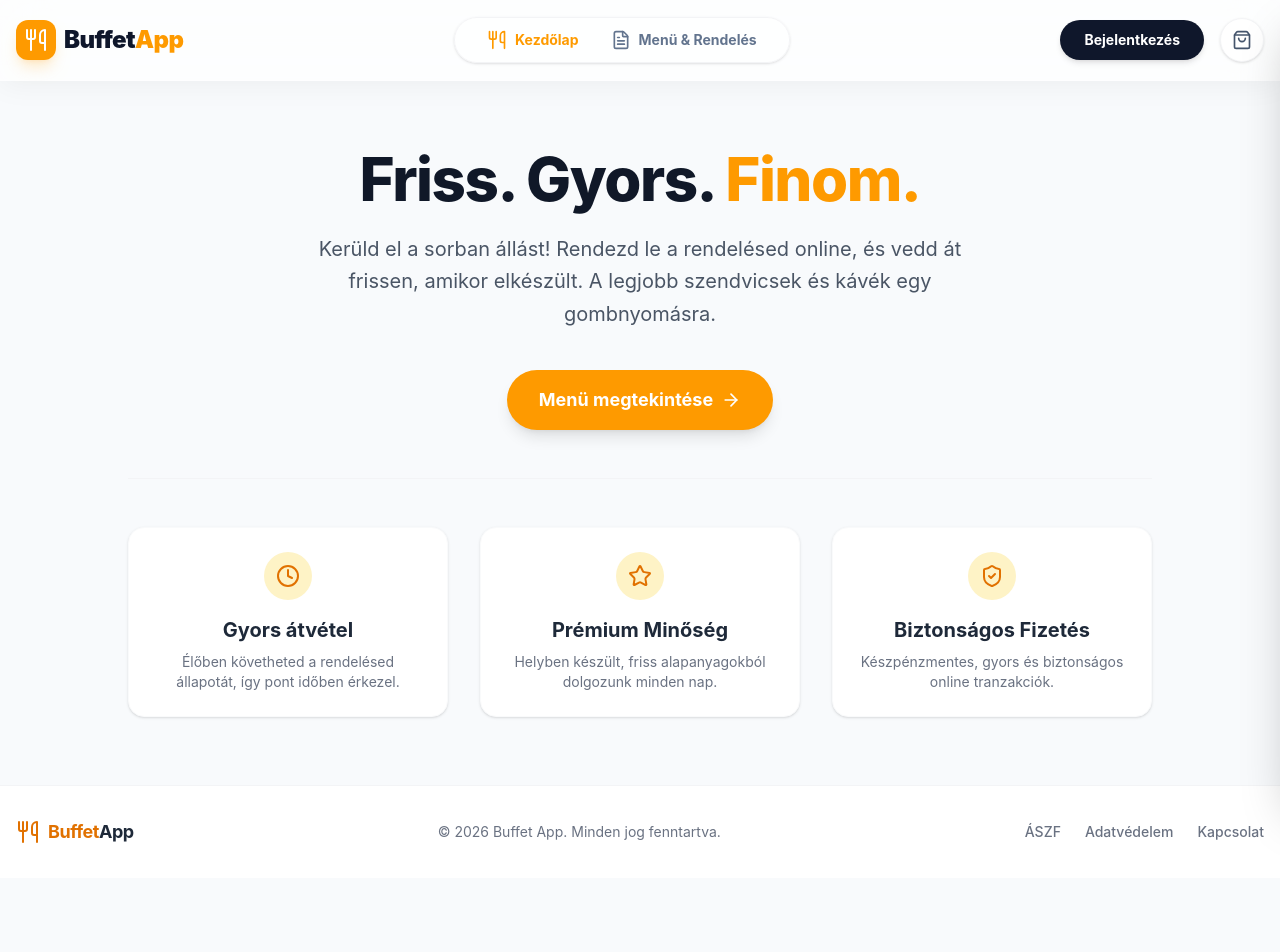
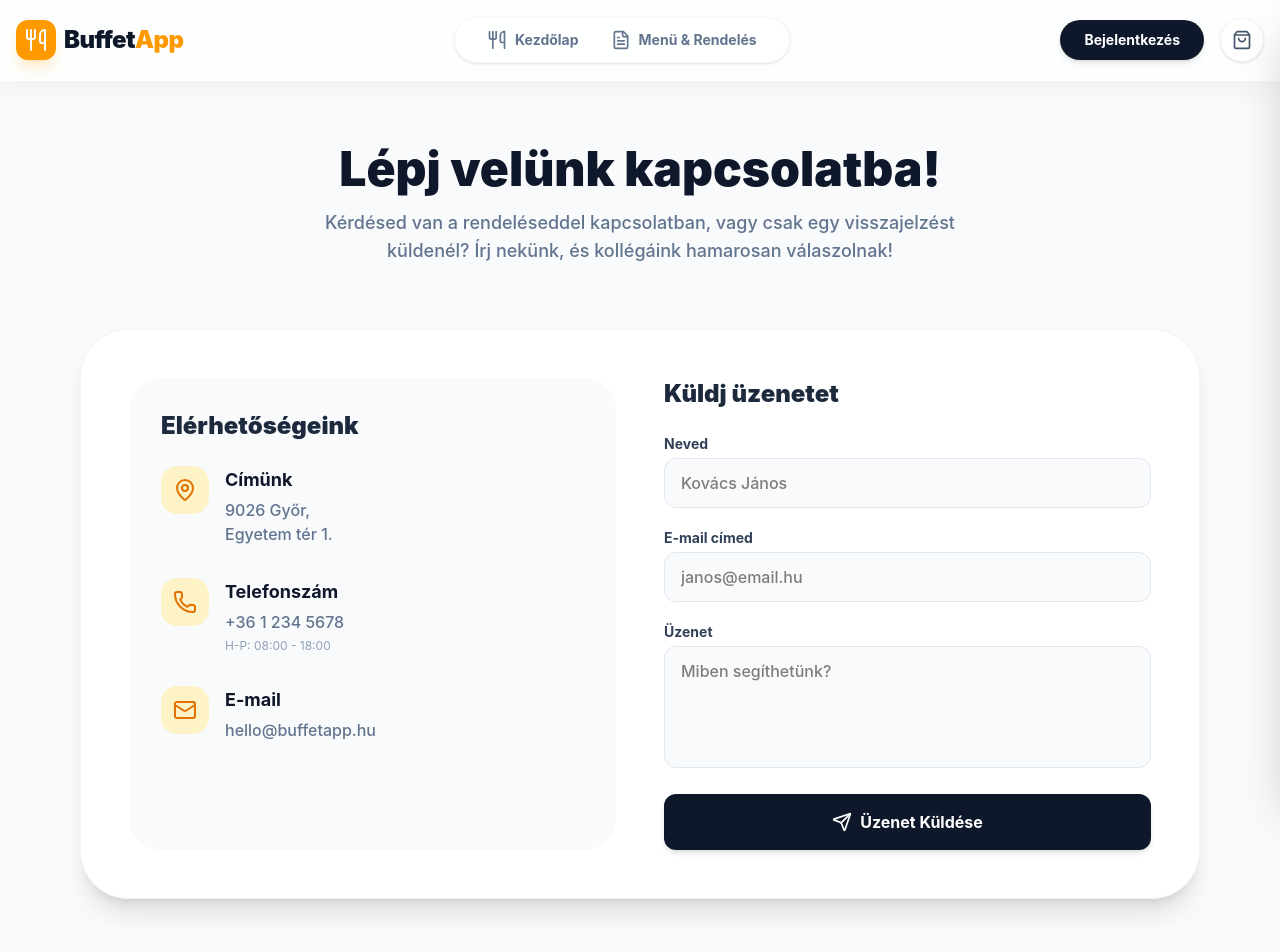
Before and after one commit to Henlorata/buffet-web-app, a React (Vite) app in the folder frontend/: page /contact in a window 1280 px wide. Before the commit this address led to /home. Shown: the top 952 px of the page. Before the commit the page ends 878 px from the top, so only its background shows below. Built offline with nearby package versions, Linux system fonts and the light colour scheme.

Commit message:
Feature: Add Terms, Privacy, and Contact pages with routing

```diff
--- a/frontend/src/App.tsx
+++ b/frontend/src/App.tsx
@@ -22,6 +22,9 @@ import TrackingPage from "./pages/TrackingPage";
 import Products from "./pages/Products";
 import Users from "./pages/Users";
 import Stats from "./pages/Stats";
+import Terms from "./pages/Terms";
+import Privacy from "./pages/Privacy";
+import Contact from "./pages/Contact";
 
 const queryClient = new QueryClient({
   defaultOptions: { queries: { refetchOnWindowFocus: false, retry: 1 } },
@@ -73,6 +76,9 @@ export default function App() {
               <Route path="/" element={<Navigate to="/home" />} />
               <Route path="/home" element={<HomePage />} />
               <Route path="/order" element={<OrderPage />} />
+              <Route path="/terms" element={<Terms />} />
+              <Route path="/privacy" element={<Privacy />} />
+              <Route path="/contact" element={<Contact />} />
 
               {/* Auth */}
               <Route path="/login" element={!isLoggedIn ? <LoginPage /> : <Navigate to="/order" />} />
--- a/frontend/src/components/Footer.tsx
+++ b/frontend/src/components/Footer.tsx
@@ -1,32 +1,31 @@
+import { Link } from 'react-router-dom';
 import { Utensils } from 'lucide-react';
-import { Link } from 'react-router-dom';
 
 export default function Footer() {
+  const currentYear = new Date().getFullYear();
+
   return (
-    <footer className="bg-white border-t border-gray-100 mt-auto">
-      <div className="container mx-auto px-4 py-8">
-        <div className="flex flex-col md:flex-row justify-between items-center gap-4">
+    <footer className="bg-white border-t border-slate-100 mt-auto">
+      <div className="container mx-auto px-4 py-10">
+        <div className="flex flex-col md:flex-row justify-between items-center gap-6">
 
           {/* Logo */}
-          <div className="flex items-center gap-2 text-amber-600">
-            <Utensils className="w-6 h-6" />
-            <span className="text-lg font-bold tracking-tight">
-              Buffet<span className="text-gray-800">App</span>
-            </span>
+          <div className="flex items-center gap-2 text-amber-500 opacity-80 hover:opacity-100 transition-opacity">
+            <Utensils className="w-5 h-5" />
+            <span className="text-lg font-black tracking-tight text-slate-900">Buffet<span className="text-amber-500">App</span></span>
+          </div>
+
+          {/* Navigáció */}
+          <div className="flex flex-wrap justify-center gap-x-8 gap-y-4">
+            <Link to="/terms" className="text-sm font-bold text-slate-500 hover:text-amber-500 transition-colors">ÁSZF</Link>
+            <Link to="/privacy" className="text-sm font-bold text-slate-500 hover:text-amber-500 transition-colors">Adatvédelem</Link>
+            <Link to="/contact" className="text-sm font-bold text-slate-500 hover:text-amber-500 transition-colors">Kapcsolat</Link>
           </div>
 
           {/* Copyright */}
-          <p className="text-sm text-gray-500">
-            © {new Date().getFullYear()} Buffet App. Minden jog fenntartva.
-          </p>
-
-          {/* Links */}
-          <div className="flex gap-6 text-sm font-medium text-gray-500">
-            <Link to="/" className="hover:text-amber-600 transition-colors">ÁSZF</Link>
-            <Link to="/" className="hover:text-amber-600 transition-colors">Adatvédelem</Link>
-            <Link to="/" className="hover:text-amber-600 transition-colors">Kapcsolat</Link>
+          <div className="text-sm font-medium text-slate-400">
+            &copy; {currentYear} BuffetApp. Minden jog fenntartva.
           </div>
-
         </div>
       </div>
     </footer>
--- /dev/null
+++ b/frontend/src/pages/Contact.tsx
@@ -0,0 +1,72 @@
+import { Mail, Phone, MapPin, Send } from 'lucide-react';
+import { toast } from 'sonner';
+
+export default function Contact() {
+  const handleSubmit = (e: React.FormEvent) => {
+    e.preventDefault();
+    toast.success('Üzenet sikeresen elküldve! Hamarosan felvesszük veled a kapcsolatot.');
+    (e.target as HTMLFormElement).reset();
+  };
+
+  return (
+    <div className="max-w-6xl mx-auto pt-8 pb-16 animate-in fade-in duration-500 px-4">
+      <div className="text-center mb-16">
+        <h1 className="text-4xl md:text-5xl font-black text-slate-900 mb-4">Lépj velünk kapcsolatba!</h1>
+        <p className="text-lg text-slate-500 font-medium max-w-2xl mx-auto">Kérdésed van a rendeléseddel kapcsolatban, vagy csak egy visszajelzést küldenél? Írj nekünk, és kollégáink hamarosan válaszolnak!</p>
+      </div>
+
+      <div className="grid grid-cols-1 lg:grid-cols-2 gap-12 bg-white rounded-[3rem] p-8 md:p-12 shadow-xl border border-slate-100">
+
+        <div className="space-y-8 bg-slate-50 p-8 rounded-[2rem]">
+          <h3 className="text-2xl font-black text-slate-800 mb-6">Elérhetőségeink</h3>
+
+          <div className="flex items-start gap-4">
+            <div className="bg-amber-100 text-amber-600 p-3 rounded-2xl"><MapPin className="w-6 h-6" /></div>
+            <div>
+              <p className="font-bold text-slate-900 text-lg">Címünk</p>
+              <p className="text-slate-500 font-medium mt-1">9026 Győr,<br />Egyetem tér 1.</p>
+            </div>
+          </div>
+
+          <div className="flex items-start gap-4">
+            <div className="bg-amber-100 text-amber-600 p-3 rounded-2xl"><Phone className="w-6 h-6" /></div>
+            <div>
+              <p className="font-bold text-slate-900 text-lg">Telefonszám</p>
+              <p className="text-slate-500 font-medium mt-1">+36 1 234 5678</p>
+              <p className="text-xs text-slate-400 mt-1">H-P: 08:00 - 18:00</p>
+            </div>
+          </div>
+
+          <div className="flex items-start gap-4">
+            <div className="bg-amber-100 text-amber-600 p-3 rounded-2xl"><Mail className="w-6 h-6" /></div>
+            <div>
+              <p className="font-bold text-slate-900 text-lg">E-mail</p>
+              <p className="text-slate-500 font-medium mt-1">hello@buffetapp.hu</p>
+            </div>
+          </div>
+        </div>
+
+        <div>
+          <h3 className="text-2xl font-black text-slate-800 mb-6">Küldj üzenetet</h3>
+          <form onSubmit={handleSubmit} className="space-y-5">
+            <div>
+              <label className="block text-sm font-bold text-slate-700 mb-1">Neved</label>
+              <input required type="text" placeholder="Kovács János" className="w-full bg-slate-50 border border-slate-200 rounded-xl px-4 py-3 outline-none focus:ring-2 focus:ring-amber-500 font-medium transition-all" />
+            </div>
+            <div>
+              <label className="block text-sm font-bold text-slate-700 mb-1">E-mail címed</label>
+              <input required type="email" placeholder="janos@email.hu" className="w-full bg-slate-50 border border-slate-200 rounded-xl px-4 py-3 outline-none focus:ring-2 focus:ring-amber-500 font-medium transition-all" />
+            </div>
+            <div>
+              <label className="block text-sm font-bold text-slate-700 mb-1">Üzenet</label>
+              <textarea required rows={4} placeholder="Miben segíthetünk?" className="w-full bg-slate-50 border border-slate-200 rounded-xl px-4 py-3 outline-none focus:ring-2 focus:ring-amber-500 font-medium resize-none transition-all"></textarea>
+            </div>
+            <button type="submit" className="w-full flex items-center justify-center gap-2 bg-slate-900 hover:bg-amber-500 text-white font-bold py-4 rounded-xl transition-all shadow-md active:scale-95">
+              <Send className="w-5 h-5" /> Üzenet Küldése
+            </button>
+          </form>
+        </div>
+      </div>
+    </div>
+  );
+}
--- /dev/null
+++ b/frontend/src/pages/Privacy.tsx
@@ -0,0 +1,26 @@
+export default function Privacy() {
+  return (
+    <div className="max-w-4xl mx-auto pt-8 pb-16 animate-in fade-in duration-500 px-4">
+      <div className="bg-white rounded-[3rem] p-8 md:p-12 shadow-sm border border-slate-100">
+        <h1 className="text-4xl font-black text-slate-900 mb-8">Adatvédelmi Tájékoztató</h1>
+
+        <div className="space-y-6 text-slate-600 font-medium leading-relaxed">
+          <p>A BuffetApp elkötelezett a felhasználók személyes adatainak védelme iránt. Jelen tájékoztató célja, hogy bemutassa, hogyan kezeljük az adataidat.</p>
+
+          <h2 className="text-2xl font-black text-slate-800 mt-8 mb-4">Milyen adatokat gyűjtünk?</h2>
+          <ul className="list-disc pl-5 space-y-2">
+            <li>Regisztrációs adatok (Név, E-mail cím, Jelszó - titkosítva)</li>
+            <li>Rendelési előzmények (Mit, mikor és mennyiért rendeltél)</li>
+            <li>Technikai adatok (IP cím, böngésző típusa sütik formájában a működéshez)</li>
+          </ul>
+
+          <h2 className="text-2xl font-black text-slate-800 mt-8 mb-4">Hogyan használjuk fel az adatokat?</h2>
+          <p>Az adatokat kizárólag a szolgáltatás nyújtására, a rendelések teljesítésére, számlázásra és a felhasználói fiókod biztonságának fenntartására használjuk. Harmadik félnek adatokat nem adunk ki, kivéve a jogszabályi kötelezettségek esetén.</p>
+
+          <h2 className="text-2xl font-black text-slate-800 mt-8 mb-4">Adataid törlése</h2>
+          <p>Bármikor kérheted a fiókod és a hozzá tartozó személyes adatok végleges törlését a Kapcsolat oldalon keresztül, vagy a hello@buffetapp.hu e-mail címen. Kérjük vedd figyelembe, hogy a számviteli törvények értelmében a számlázási adatokat bizonyos ideig meg kell őriznünk.</p>
+        </div>
+      </div>
+    </div>
+  );
+}
--- /dev/null
+++ b/frontend/src/pages/Terms.tsx
@@ -0,0 +1,25 @@
+export default function Terms() {
+  return (
+    <div className="max-w-4xl mx-auto pt-8 pb-16 animate-in fade-in duration-500 px-4">
+      <div className="bg-white rounded-[3rem] p-8 md:p-12 shadow-sm border border-slate-100">
+        <h1 className="text-4xl font-black text-slate-900 mb-8">Általános Szerződési Feltételek (ÁSZF)</h1>
+
+        <div className="space-y-6 text-slate-600 font-medium leading-relaxed">
+          <p>Hatályos: 2026. árpilis 12-től visszavonásig.</p>
+
+          <h2 className="text-2xl font-black text-slate-800 mt-8 mb-4">1. Általános rendelkezések</h2>
+          <p>Jelen Általános Szerződési Feltételek (a továbbiakban: ÁSZF) tartalmazzák a BuffetApp (továbbiakban: Szolgáltató) által üzemeltetett online rendelési rendszer használatának feltételeit.</p>
+
+          <h2 className="text-2xl font-black text-slate-800 mt-8 mb-4">2. Rendelés menete</h2>
+          <p>A felhasználó a regisztrációt követően tudja kosárba helyezni a kiválasztott termékeket. A rendelés leadásával a felhasználó fizetési kötelezettséget vállal. A rendelések státuszát a rendszer valós időben jelzi.</p>
+
+          <h2 className="text-2xl font-black text-slate-800 mt-8 mb-4">3. Árak és fizetés</h2>
+          <p>Az oldalon feltüntetett árak forintban értendők és tartalmazzák a törvényben előírt ÁFA-t. A fizetés jelenleg a helyszínen, az átvételkor történik készpénzben vagy bankkártyával.</p>
+
+          <h2 className="text-2xl font-black text-slate-800 mt-8 mb-4">4. Lemondási feltételek</h2>
+          <p>A leadott rendelést a felhasználó csak addig mondhatja le, amíg annak státusza "Új beérkező". Amint a konyha megkezdte a készítést, a rendelés lemondására online nincs lehetőség, ilyen esetben a pultnál kell érdeklődni.</p>
+        </div>
+      </div>
+    </div>
+  );
+}
```
